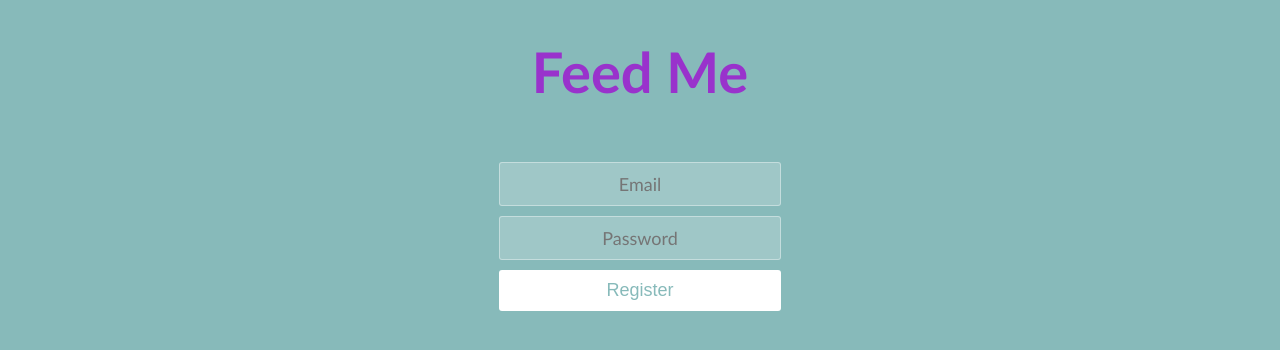
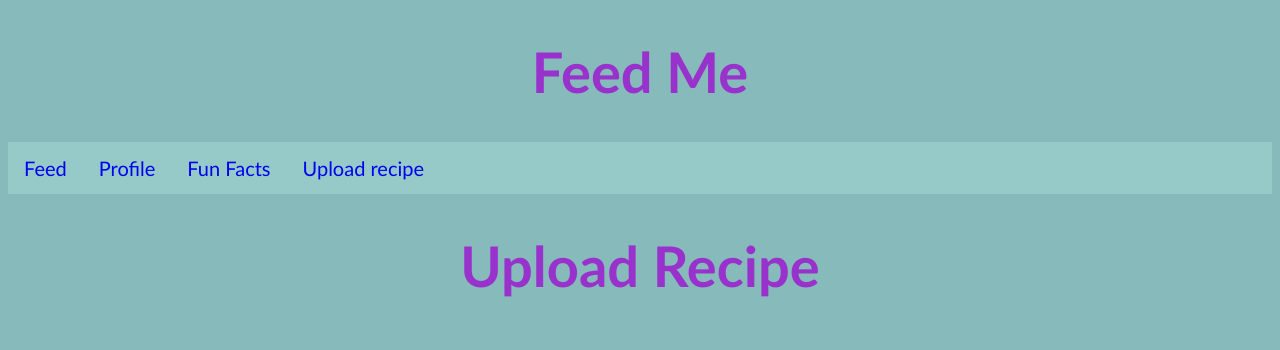
Before and after one commit to Tamir198/feed-me-web, a React (Create React App) app in the folder frontend/: page /UploadRecipe in a window 1280 px wide. Shown: the top 350 px of the page. Built offline with nearby package versions, Linux system fonts and the light colour scheme.

Commit message:
NavBar and routing

```diff
--- a/frontend/package.json
+++ b/frontend/package.json
@@ -8,6 +8,7 @@
     "@testing-library/user-event": "^13.5.0",
     "react": "^18.2.0",
     "react-dom": "^18.2.0",
+    "react-router-dom": "^6.6.1",
     "react-scripts": "5.0.1",
     "web-vitals": "^2.1.4"
   },
--- a/frontend/src/components/NavBar/NavBar.js
+++ b/frontend/src/components/NavBar/NavBar.js
@@ -1,10 +1,51 @@
-import styles from "./NavBar.module.css"
+import styles from "./NavBar.module.css";
+import {
+  BrowserRouter as Router,
+  Routes,
+  Route,
+  Link
+} from "react-router-dom";
+import Profile from "../../pages/Profile/Profile";
+import UploadRecipe from "../../pages/Upload/UploadRecipe";
+import Feed from "../../pages/Feed/Feed"
+import Facts from "../../pages/Facts/Facts"
 
+function NavBar() {
 
-function NavBar(){
-    return <div class="navigation">
+  return (
+    <Router>
+      <div class="navigation">
+        <ul>
+          <li>
+            <Link style={{textDecoration: 'none', backgroundColor: '#95cac8'}} to="/Feed">Feed</Link>
+          </li>
+          <li>
+            <Link style={{textDecoration: 'none', backgroundColor: '#95cac8'}} to="/Profile">Profile</Link>
+          </li>
+          <li>
+            <Link style={{textDecoration: 'none', backgroundColor: '#95cac8'}} to="/Facts">Fun Facts</Link>
+          </li>
+          <li>
+            <Link style={{textDecoration: 'none', backgroundColor: '#95cac8'}} to="/UploadRecipe">Upload recipe</Link>
+          </li>
+        </ul>
 
-    </div>
+        <Routes>
+          <Route exact path="/" element={<Feed />} />
+
+          <Route path="/Feed" element={<Feed />} />
+
+          <Route path="/Profile" element={<Profile />} />
+
+          <Route path="/Facts" element={<Facts />} />
+
+          <Route path="/UploadRecipe" element={<UploadRecipe />} />
+
+        </Routes>
+      </div>
+    </Router>
+
+  );
 }
 
-export default NavBar
+export default NavBar;
--- a/frontend/src/components/NavBar/NavBar.module.css
+++ b/frontend/src/components/NavBar/NavBar.module.css
@@ -0,0 +1,22 @@
+
+
+ul {
+    background-color: #95cac8;
+    overflow: hidden;
+    margin-bottom: 15px;
+    padding: 0;
+    list-style-type: none;
+
+}
+
+li {
+    display: inline;
+    float: left;
+    color: white;
+    text-align: center;
+    padding: 14px 16px;
+    text-decoration: none;
+    font-family: 'Gill Sans', 'Gill Sans MT', Calibri, 'Trebuchet MS', sans-serif;
+    font-size: 20px;
+    background-color: #95cac8;
+}
--- a/frontend/src/pages/App/App.js
+++ b/frontend/src/pages/App/App.js
@@ -16,7 +16,7 @@ function App() {
       <NavBar />
       {/* <Feed /> */}
       {/* <Facts /> */}
-      <LoginMenu />
+      {/* <LoginMenu /> */}
     </div>
   );
 }
--- a/frontend/src/pages/Profile/Profile.js
+++ b/frontend/src/pages/Profile/Profile.js
@@ -1,7 +1,9 @@
 import styles from "./Profile.module.css"
 
 function Profile(){
-    return <h1>Profile</h1>
+    return (
+        <input></input>
+    )
 }
 
 export default Profile
```
Also changed, not shown: 1 other file (tests, documents, lock files or other folders).
